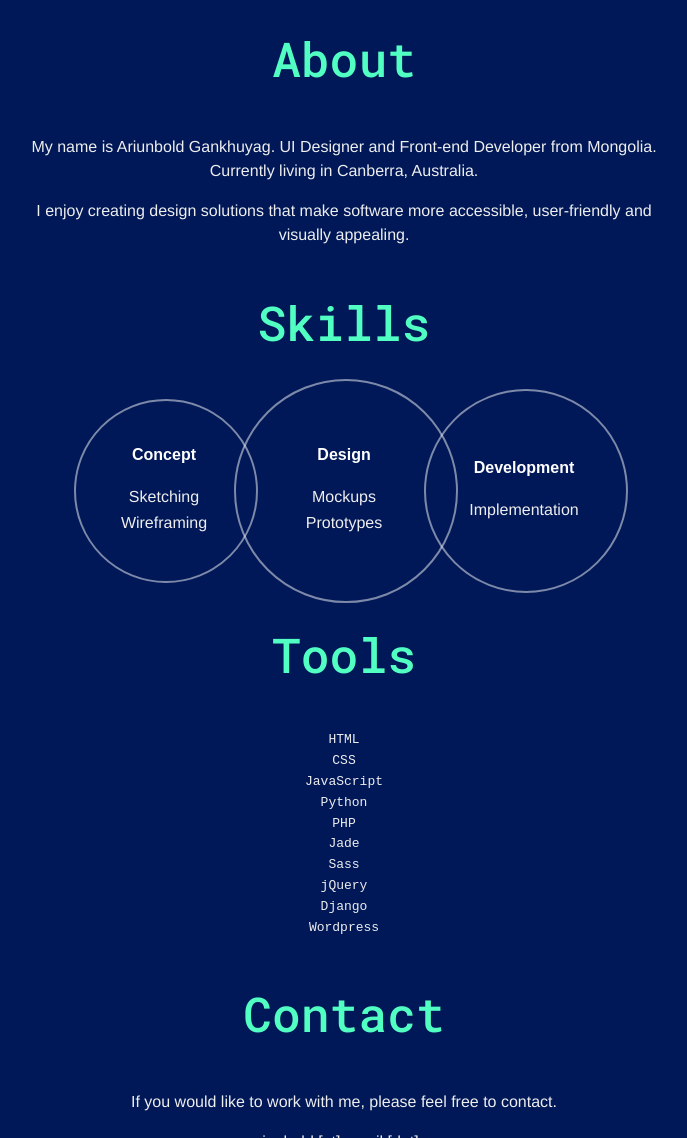
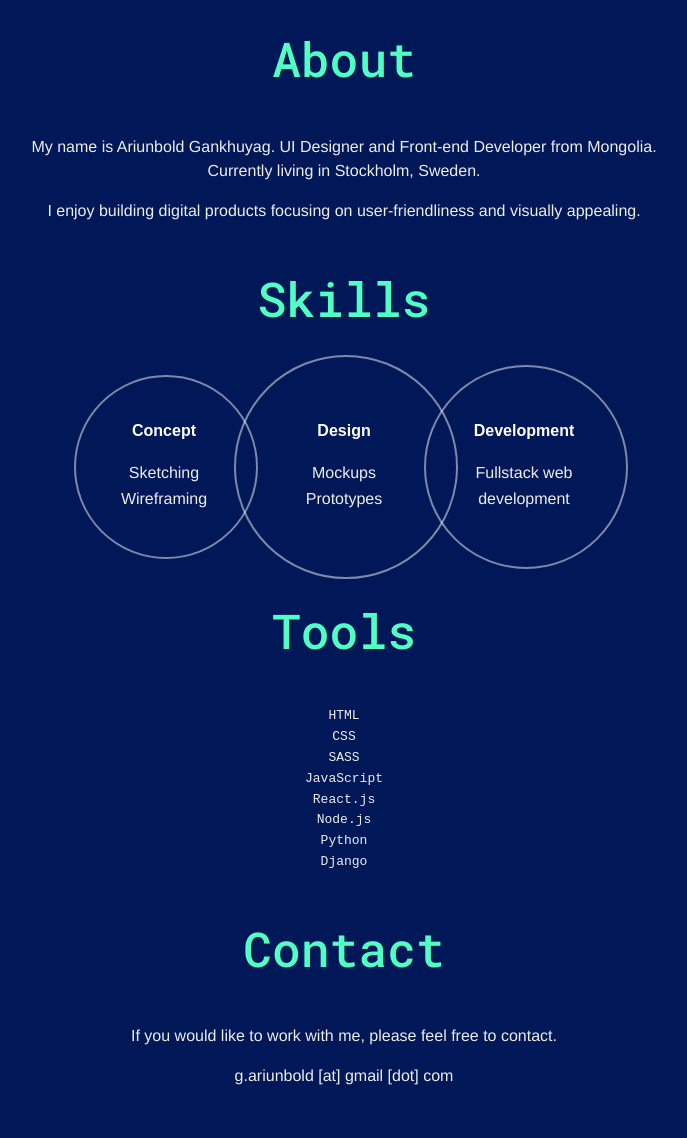
Before and after one commit to g-ariunbold/g-ariunbold.github.io, a plain HTML site: page index.html in a window 1280 px wide. Shown: the part 280-1418 px from the top of the page, without its empty margins (296-983 px from the left). Drawn offline with Linux system fonts and the light colour scheme.

Commit message:
Update index.html

```diff
--- a/index.html
+++ b/index.html
@@ -176,8 +176,8 @@
         <main style="display:block;">
             <section class="content">
                 <h2 class="sec-title">About</h2>
-                <p>My name is Ariunbold Gankhuyag. UI Designer and Front-end Developer from Mongolia. <br>Currently living in Canberra, Australia.</p>
-                <p>I enjoy creating design solutions that make software more accessible, user-friendly and visually appealing.</p>
+                <p>My name is Ariunbold Gankhuyag. UI Designer and Front-end Developer from Mongolia. <br>Currently living in Stockholm, Sweden.</p>
+                <p>I enjoy building digital products focusing on user-friendliness and visually appealing.</p>
             </section>
             <section class="content">
                 <h2 class="sec-title">Skills</h2>
@@ -199,7 +199,7 @@
                     <li class="development">
                         <h3 class="sec-sub-title">Development</h3>
                         <ul>
-                            <li>Implementation</li>
+                            <li>Fullstack web development</li>
                         </ul>
                     </li>
                 </ul>
@@ -209,14 +209,12 @@
                 <ul class="tools">
                     <li>HTML</li>
                     <li>CSS</li>
+                    <li>SASS</li>
                     <li>JavaScript</li>
+                    <li>React.js</li>
+                    <li>Node.js</li>
                     <li>Python</li>
-                    <li>PHP</li>
-                    <li>Jade</li>
-                    <li>Sass</li>
-                    <li>jQuery</li>
                     <li>Django</li>
-                    <li>Wordpress</li>
                 </ul>
             </section>
             <section class="content">
```
